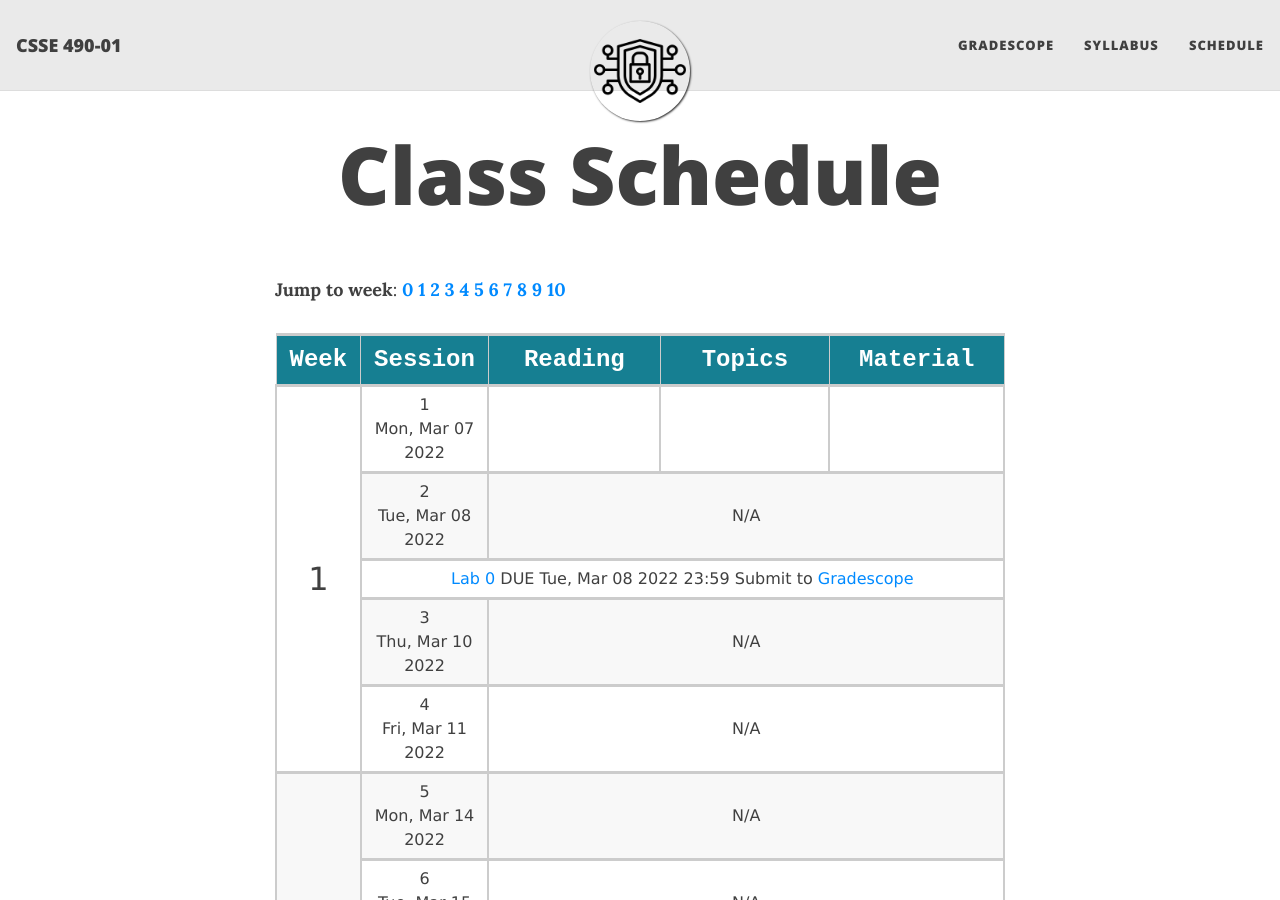
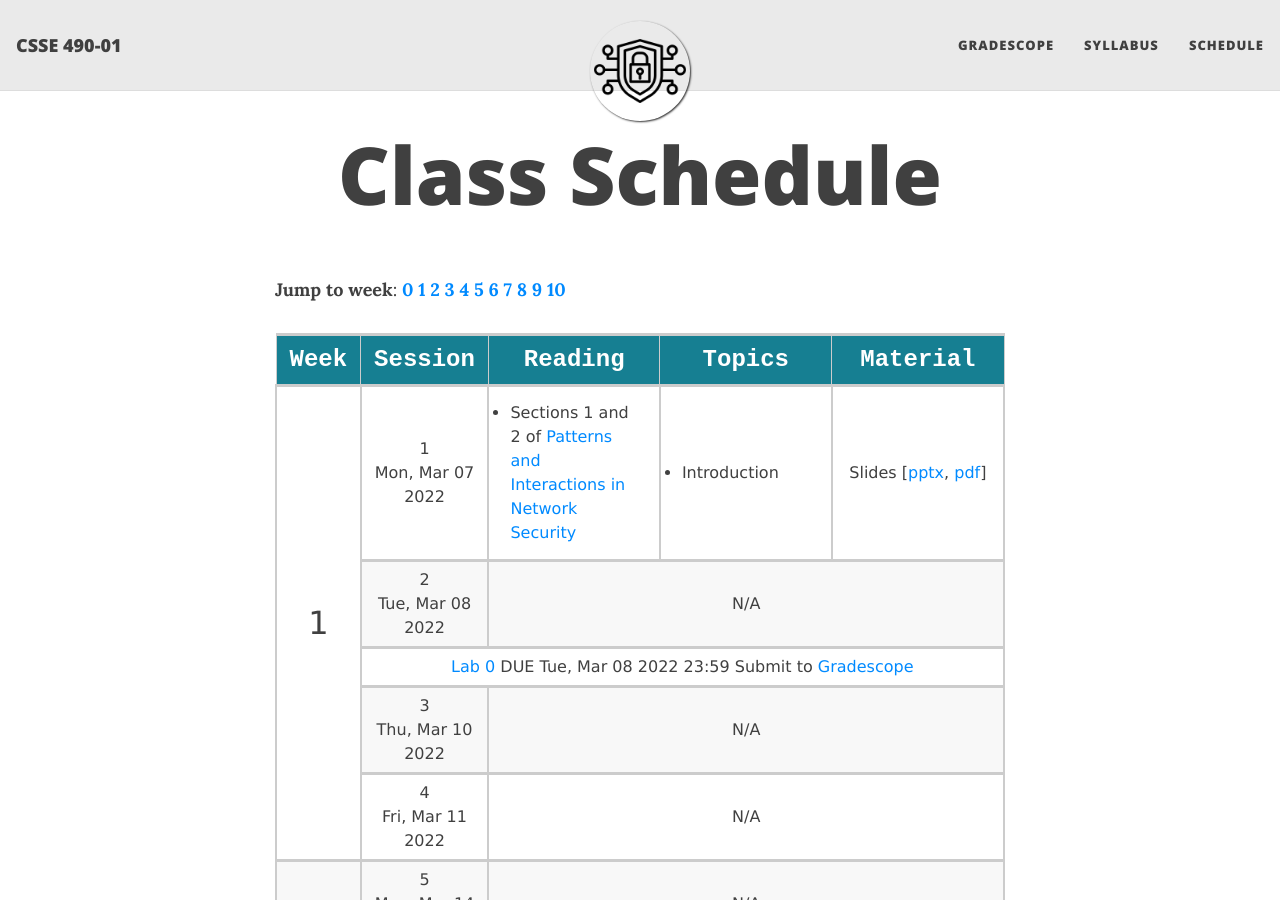
Before and after one commit to rhit-csse490-netsec/netsec-public, a Jekyll site: the page built from schedule.md, in a window 1280 px wide and 900 px high. Built offline with Jekyll 4.4.1, drawn with Linux system fonts in a browser that asks for light colours; nearby versions of some CDN libraries.

Commit message:
ready for first day of classes

```diff
--- a/_data/schedule.yml
+++ b/_data/schedule.yml
@@ -1,8 +1,12 @@
 1:
   reading:
+    - Sections 1 and 2 of <a href="https://arxiv.org/pdf/1912.13371.pdf">Patterns and Interactions in Network Security</a>
   topics:
+    - Introduction
   materials:
   other:
+    - Slides [<a href="{{ site.baseurl }}/slides/01_introduction.pptx">pptx</a>,
+      <a href="{{ site.baseurl }}/slides/01_introduction.pdf">pdf</a>]
 # 2:
 #   reading:
 #   topics:
--- a/schedule.md
+++ b/schedule.md
@@ -26,12 +26,18 @@ title: Class Schedule
 <td rowspan="5" markdown="span" style="font-size:xx-large;"><a name="w1">1</a></td>
 <td markdown="span">
 1 <br/> Mon, Mar 07 2022</td>
-<td markdown="span">
+<td markdown="span" style="text-align:left">
+{::nomarkdown}<ul style="margin:0;padding:.5rem">
+<li> Sections 1 and 2 of <a href="https://arxiv.org/pdf/1912.13371.pdf">Patterns and Interactions in Network Security</a> </li>
+</ul>{:/}
+</td>
+<td markdown="span" style="text-align:left">
+{::nomarkdown}<ul style="margin:0;padding:.5rem">
+<li> Introduction </li>
+</ul>{:/}
 </td>
 <td markdown="span">
-</td>
-<td markdown="span">
-</td>
+Slides [<a href="{{ site.baseurl }}/slides/01_introduction.pptx">pptx</a>, <a href="{{ site.baseurl }}/slides/01_introduction.pdf">pdf</a>]</td>
 </tr>
 <tr>
 <td markdown="span">
```
Also changed, not shown: 1 other file.
